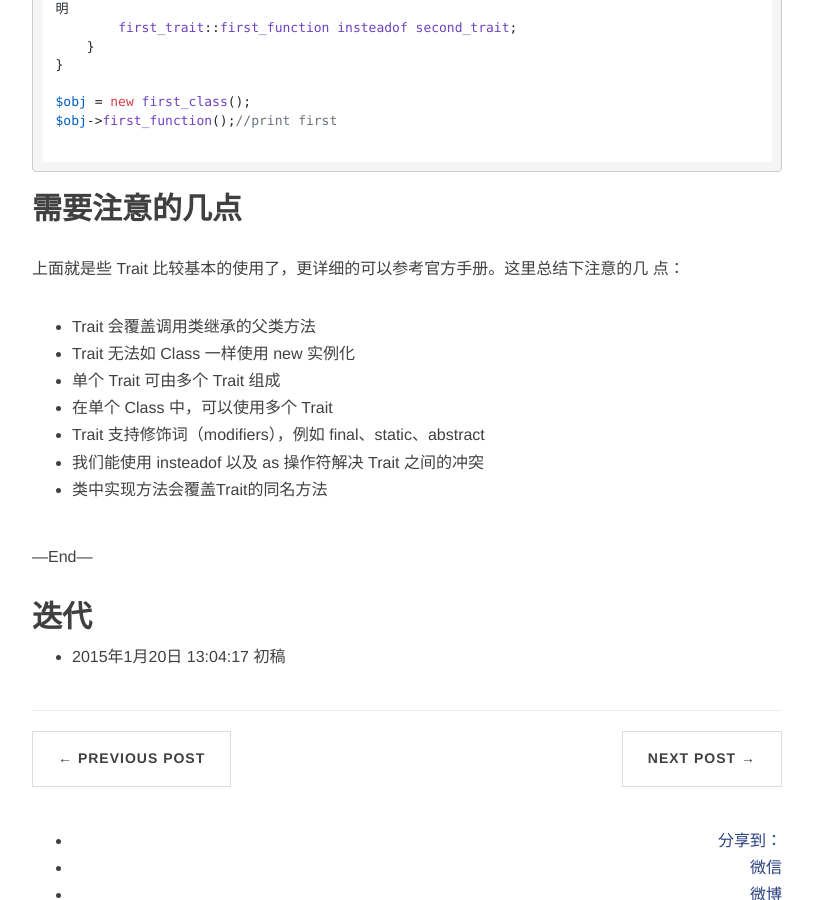
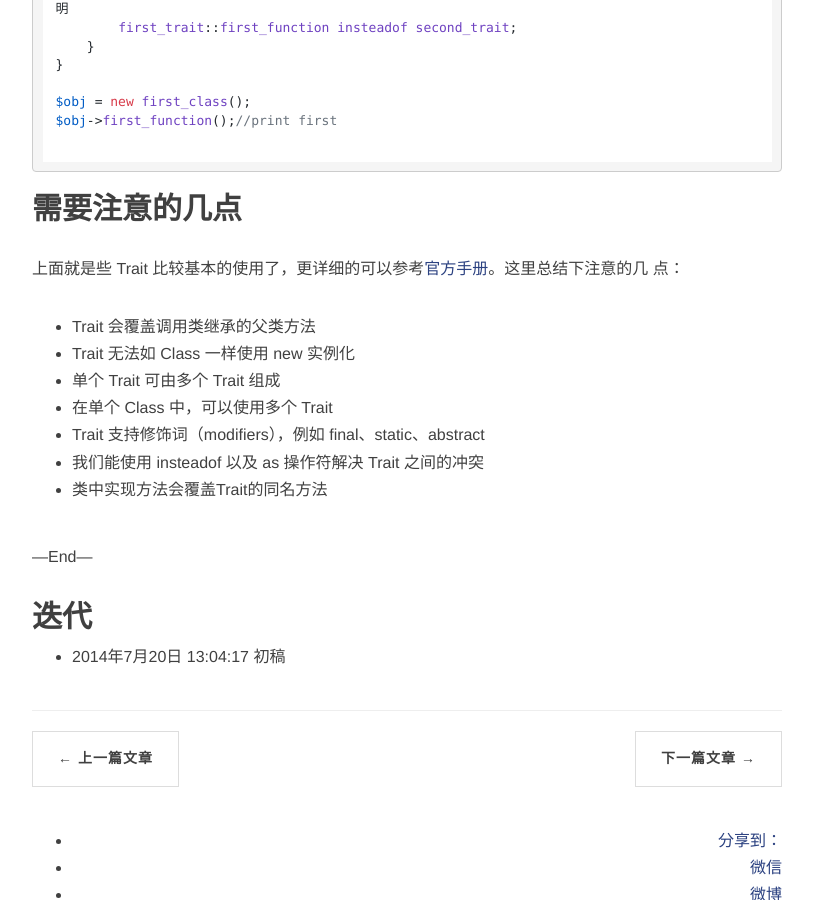
Before and after one commit to hihozhou/hihoZhou.github.io, a Jekyll site: the page built from _posts/2014-07-20-php-trait.md, in a window 1280 px wide and 900 px high, scrolled down 3998 px. Shown: the whole window, without its empty margins (233-1046 px from the left). Built offline with Jekyll 4.4.1, drawn with Linux system fonts in a browser that asks for light colours; nearby versions of some CDN libraries; Markdown is read by kramdown in place of the engine named in the settings; comment, search, counter and statistics services are not loaded.

````diff
--- a/_config.yml
+++ b/_config.yml
@@ -31,7 +31,7 @@ markdown: redcarpet
 #redcarpet:
 #  extensions: ["fenced_code_blocks"]
 redcarpet:
-  extensions: ["no_intra_emphasis", "fenced_code_blocks", "autolink", "strikethrough", "superscript"]
+  extensions: ["no_intra_emphasis", "fenced_code_blocks", "autolink", "strikethrough", "superscript", "tables"]
 highlighter: pygments
 permalink: date
 paginate: 8
--- a/_layouts/post.html
+++ b/_layouts/post.html
@@ -45,12 +45,12 @@ layout: default
                 <ul class="pager">
                     {% if page.previous.url %}
                     <li class="previous">
-                        <a href="{{ page.previous.url | prepend: site.baseurl | replace: '//', '/' }}" data-toggle="tooltip" data-placement="top" title="{{page.previous.title}}">&larr; Previous Post</a>
+                        <a href="{{ page.previous.url | prepend: site.baseurl | replace: '//', '/' }}" data-toggle="tooltip" data-placement="top" title="{{page.previous.title}}">&larr; 上一篇文章</a>
                     </li>
                     {% endif %}
                     {% if page.next.url %}
                     <li class="next">
-                        <a href="{{ page.next.url | prepend: site.baseurl | replace: '//', '/' }}" data-toggle="tooltip" data-placement="top" title="{{page.next.title}}">Next Post &rarr;</a>
+                        <a href="{{ page.next.url | prepend: site.baseurl | replace: '//', '/' }}" data-toggle="tooltip" data-placement="top" title="{{page.next.title}}">下一篇文章 &rarr;</a>
                     </li>
                     {% endif %}
                 </ul>
--- a/_posts/2014-07-20-php-trait.md
+++ b/_posts/2014-07-20-php-trait.md
@@ -188,7 +188,7 @@ $obj->first_function();//print first
 ```
 
 ##需要注意的几点
-上面就是些 Trait 比较基本的使用了，更详细的可以参考官方手册。这里总结下注意的几 点：
+上面就是些 Trait 比较基本的使用了，更详细的可以参考[官方手册](http://php.net/manual/en/language.oop5.traits.php)。这里总结下注意的几 点：
 
 - Trait 会覆盖调用类继承的父类方法
 - Trait 无法如 Class 一样使用 new 实例化
@@ -203,4 +203,4 @@ $obj->first_function();//print first
 ##迭代
 
 
-* 2015年1月20日 13:04:17 初稿
+* 2014年7月20日 13:04:17 初稿
````
Also changed, not shown: _posts/2015-12-12-composer-autoload.md (added, +93 -0 lines).
